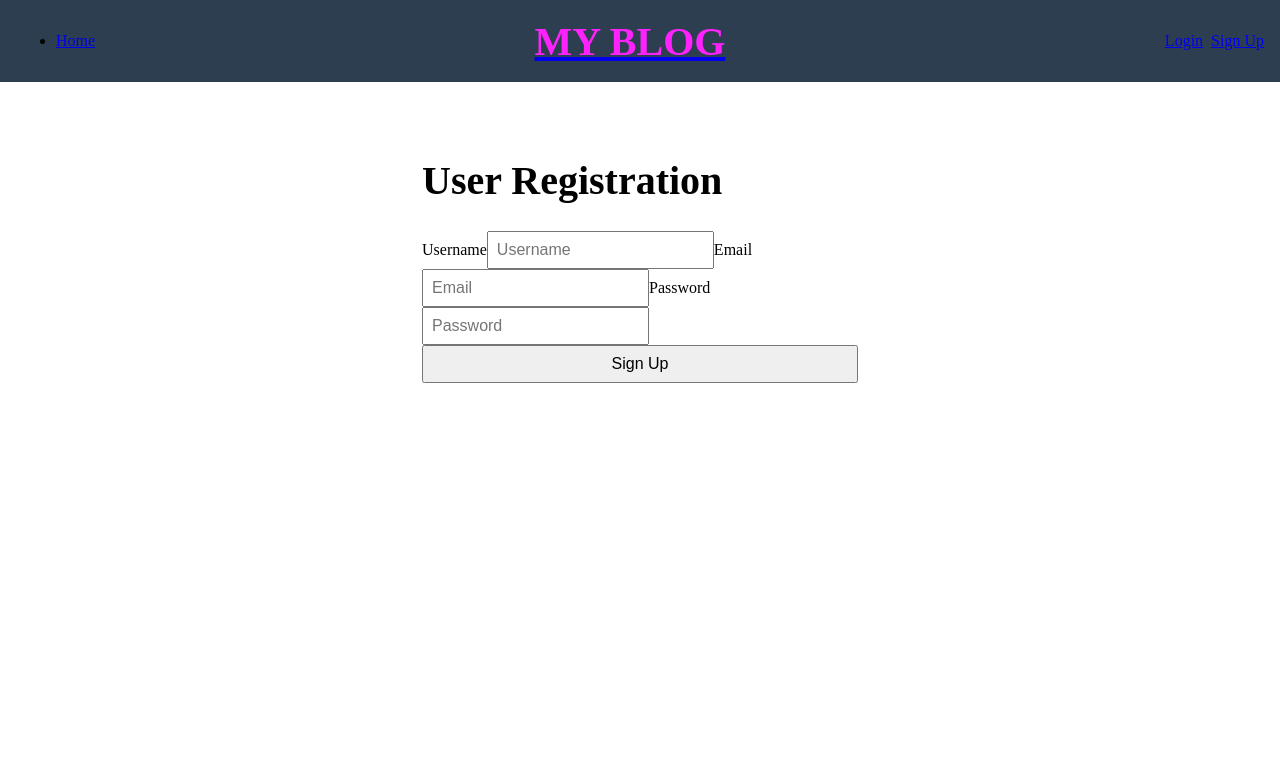
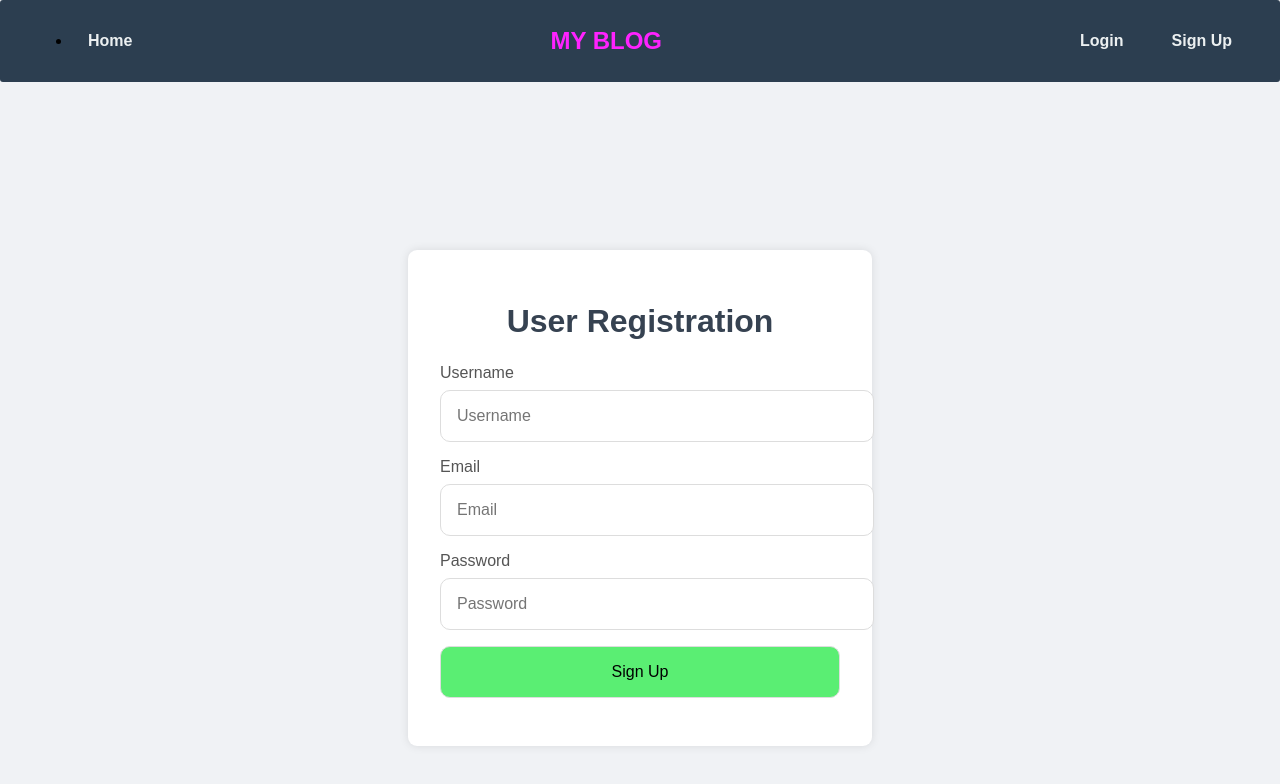
Before and after one commit to Wairioko/myblog-frontend, a React (Create React App) app: page /signup in a window 1280 px wide. Shown: the top 784 px of the page. Built offline with nearby package versions, Linux system fonts and the light colour scheme.

Commit message:
css updating

```diff
--- a/src/index.css
+++ b/src/index.css
@@ -1,43 +1,31 @@
-/* General responsive adjustments */
-* {
-  box-sizing: border-box;
-}
-
+/* General Styles */
 body {
   margin: 0;
   padding: 0;
-  font-size: 16px;
+  font-family: Arial, sans-serif;
+  background-color: #f0f2f5;
 }
 
-/* Navbar adjustments */
+/* Navigation Bar */
 nav {
   background-color: #2c3e50;
-  padding: 1rem;
-  border-radius: 0;
+  padding: 1rem 2rem;
+  border-radius: 3px;
   display: flex;
-  flex-direction: column;
+  align-items: center;
+  justify-content: space-between;
+  flex-wrap: wrap; /* Allows wrapping on smaller screens */
+}
+
+.nav-left, .nav-right {
+  display: flex;
   align-items: center;
 }
 
-@media (min-width: 768px) {
-  nav {
-    flex-direction: row;
-    justify-content: space-between;
-  }
-}
-
-.nav-left, .nav-right, .nav-center {
-  width: 100%;
+.nav-center {
+  flex: 1;
   display: flex;
   justify-content: center;
-  margin-bottom: 1rem;
-}
-
-@media (min-width: 768px) {
-  .nav-left, .nav-right, .nav-center {
-    width: auto;
-    margin-bottom: 0;
-  }
 }
 
 nav h1 {
@@ -45,7 +33,6 @@ nav h1 {
   font-weight: bold;
   margin: 0;
   text-align: center;
-  padding-left: 0;
 }
 
 .nav-right ul {
@@ -53,75 +40,286 @@ nav h1 {
   margin: 0;
   padding: 0;
   display: flex;
-  flex-wrap: wrap;
-  justify-content: center;
-  gap: 0.5rem;
+  gap: 1rem;
 }
 
-/* Form adjustments */
-.login-form, .signup-form, .create-blog-form, .update-blog-form {
+.nav-right li {
+  margin: 0;
+}
+
+nav a {
+  color: #ecf0f1;
+  text-decoration: none;
+  font-weight: bold;
+  transition: color 0.3s ease;
+  padding: 0.5rem 1rem;
+}
+
+nav a:hover {
+  color: #3498db;
+}
+
+nav button {
+  background-color: #e74c3c;
+  color: white;
+  border: none;
+  padding: 0.5rem 1rem;
+  border-radius: 4px;
+  cursor: pointer;
+  transition: background-color 0.3s ease;
+  font-weight: bold;
+}
+
+nav button:hover {
+  background-color: #c0392b;
+}
+
+/* Login Page */
+.login-page, .signup-page {
+  display: flex;
+  align-items: center;
+  justify-content: center;
+  height: 100vh;
+  background-color: #f0f2f5;
+  padding: 1rem; /* Added padding */
+}
+
+.login-form, .signup-form {
+  background-color: white;
   padding: 2rem;
-  width: 90%;
-  max-width: 500px;
-  margin: 0 auto;
+  border-radius: 9px;
+  box-shadow: 0 0 10px rgba(0, 0, 0, 0.1);
+  width: 100%;
+  max-width: 400px; /* Adjusted for better mobile experience */
+}
+
+.login-form h1, .signup-form h1 {
+  text-align: center;
+  color: rgba(2, 18, 36, 0.795);
+  margin-bottom: 1.5rem;
+}
+
+.login-form label, .signup-form label {
+  display: block;
+  margin-bottom: 0.5rem;
+  color: #555;
+}
+
+.login-form input[type="email"],
+.login-form input[type="password"],
+.signup-form input[name="username"],
+.signup-form input[name="email"],
+.signup-form input[name="password"],
+.login-form input[type="submit"],
+.signup-form input[type="submit"] {
+  width: 100%;
+  padding: 1rem;
+  margin-bottom: 1rem;
+  border: 1px solid #ddd;
+  border-radius: 10px;
+  font-size: 1rem;
+  transition: border-color 0.3s ease;
 }
 
 .login-form input[type="submit"],
-.signup-form input[type="submit"],
+.signup-form input[type="submit"] {
+  background-color: #5aee73;
+}
+
+.login-form input[type="submit"]:hover,
+.signup-form input[type="submit"]:hover {
+  background-color: #51e89d;
+}
+
+/* Blog Creation */
+.create-blog, .update-blog {
+  display: block;
+  padding: 2rem; /* Adjusted padding */
+  background-color: #f0f2f5;
+  border-radius: 20px;
+}
+
+.create-blog-form, .update-blog-form {
+  background-color: white;
+  padding: 2rem;
+  border-radius: 20px;
+  box-shadow: 0 0 10px rgba(0, 0, 0, 0.1);
+  width: 100%;
+  max-width: 500px; /* Adjusted for mobile */
+  margin: 0 auto; /* Centered form */
+}
+
+.create-blog-form h1, .update-blog-form h1 {
+  text-align: center;
+}
+
+.create-blog-form label, .update-blog-form label {
+  display: block;
+  margin-bottom: 0.5rem;
+  color: #555;
+}
+
+.create-blog-form input, .update-blog-form input,
+.create-blog-form textarea, .update-blog-form textarea {
+  width: 100%;
+  padding: 1rem;
+  margin-bottom: 1rem;
+  border: 1px solid #ddd;
+  border-radius: 10px;
+  font-size: 1rem;
+  transition: border-color 0.3s ease;
+}
+
 .create-blog-form input[type="submit"],
 .update-blog-form input[type="submit"] {
   width: 100%;
+  background-color: #5aee73;
 }
 
-/* Blog content adjustments */
-.blog-preview, .blog-post {
-  padding: 1rem;
-  margin-bottom: 1rem;
+.create-blog-form input[type="submit"]:hover,
+.update-blog-form input[type="submit"]:hover {
+  background-color: #51e89d;
 }
 
-.image-large, .image-inline {
-  width: 100%;
-  height: auto;
-  max-width: 100%;
+/* Blog Content */
+.blogs-content {
+  padding: 1rem; /* Added padding */
 }
 
-/* Responsive typography */
-h1 {
-  font-size: 1.8rem;
+.blog-preview {
+  margin-bottom: 2rem;
+  padding: 1rem;
+  border-radius: 10px;
+  box-shadow: 0 0 10px rgba(203, 16, 228, 0.801);
+  background-color: white;
 }
 
-@media (min-width: 768px) {
-  h1 {
-    font-size: 2.5rem;
+.blog-preview .author {
+  font-style: italic;
+  color: #48d9e4;
+  margin-bottom: 10px; /* Adjusted margin */
+}
+
+.blog-preview:hover {
+  box-shadow: 0 0 15px rgba(203, 16, 228, 0.9);
+  transform: translateY(-3px);
+  transition: all 0.3s ease;
+}
+
+.blog-post {
+  max-width: 800px;
+  margin: 0 auto;
+  padding: 1rem;
+  font-family: Arial, sans-serif;
+  line-height: 1.6;
+  color: #333;
+}
+
+.blog-post h1 {
+  font-size: 2em;
+  margin-bottom: 10px;
+  color: #2c3e50;
+}
+
+.blog-post .author {
+  font-style: italic;
+  color: #48d9e4;
+  margin-bottom: 10px; /* Adjusted margin */
+}
+
+.blog-post .description {
+  font-weight: bold;
+  font-size: 1.1em;
+  margin-bottom: 10px; /* Adjusted margin */
+  color: #34495e;
+}
+
+.blog-post .content {
+  text-align: justify;
+}
+
+/* Profile */
+.profile-container {
+  max-width: 600px;
+  margin: 0 auto;
+  padding: 20px;
+  background-color: #f9f9f9;
+  border-radius: 10px;
+  box-shadow: 0 4px 8px rgba(0, 0, 0, 0.1);
+  text-align: center;
+}
+
+.profile-header {
+  font-size: 1.5rem; /* Adjusted size */
+  color: #333;
+  margin-bottom: 20px;
+}
+
+.profile-info {
+  font-size: 1.2rem;
+  color: #555;
+}
+
+.profile-info p {
+  margin: 10px 0;
+}
+
+/* Media Queries */
+@media (max-width: 768px) {
+  nav {
+    padding: 1rem;
+    flex-direction: column; /* Stack items */
+  }
+
+  .nav-center {
+    margin-bottom: 1rem; /* Space between items */
+  }
+
+  nav h1 {
+    padding-left: 0; /* Remove extra padding */
+  }
+
+  .nav-right ul {
+    flex-direction: column;
+    gap: 0.5rem; /* Reduce gap */
+  }
+
+  .login-form, .signup-form, .create-blog-form, .update-blog-form {
+    padding: 1rem;
+    max-width: 100%; /* Use full width */
+  }
+
+  .profile-container {
+    padding: 1rem;
+  }
+
+  .blog-post {
+    padding: 1rem;
   }
 }
 
-/* Profile container adjustment */
-.profile-container {
-  width: 90%;
-  max-width: 600px;
-  padding: 1rem;
-}
+@media (max-width: 480px) {
+  nav {
+    padding: 0.5rem; /* Reduce padding */
+  }
 
-/* Update-delete container adjustment */
-.update-delete-container {
-  flex-direction: column;
-}
+  .login-form, .signup-form, .create-blog-form, .update-blog-form {
+    padding: 0.5rem; /* Reduce padding */
+  }
 
-@media (min-width: 768px) {
-  .update-delete-container {
-    flex-direction: row;
+  .login-form input[type="submit"],
+  .signup-form input[type="submit"],
+  .create-blog-form input[type="submit"],
+  .update-blog-form input[type="submit"] {
+    padding: 0.5rem; /* Reduce padding */
+  }
+
+  .blog-post h1 {
+    font-size: 1.5em; /* Smaller heading */
+  }
+
+  .blog-post .description,
+  .blog-post .author {
+    margin-bottom: 5px; /* Less margin */
   }
 }
-
-/* General spacing and sizing adjustments */
-input, textarea, button {
-  font-size: 16px;
-  padding: 0.5rem;
-}
-
-.login-page, .signup-page, .create-blog {
-  padding: 1rem;
-  min-height: 100vh;
-  height: auto;
-}
```
